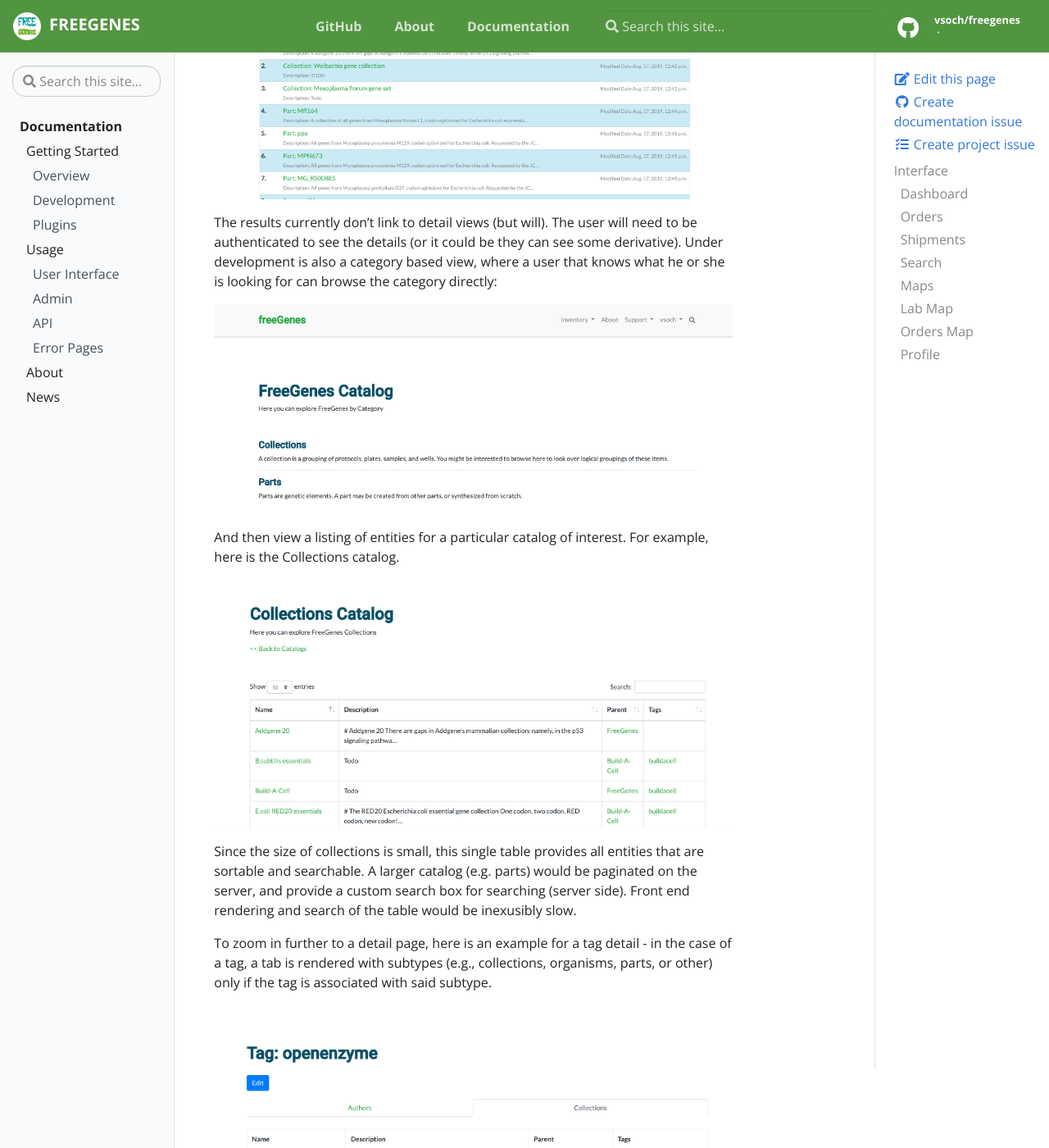
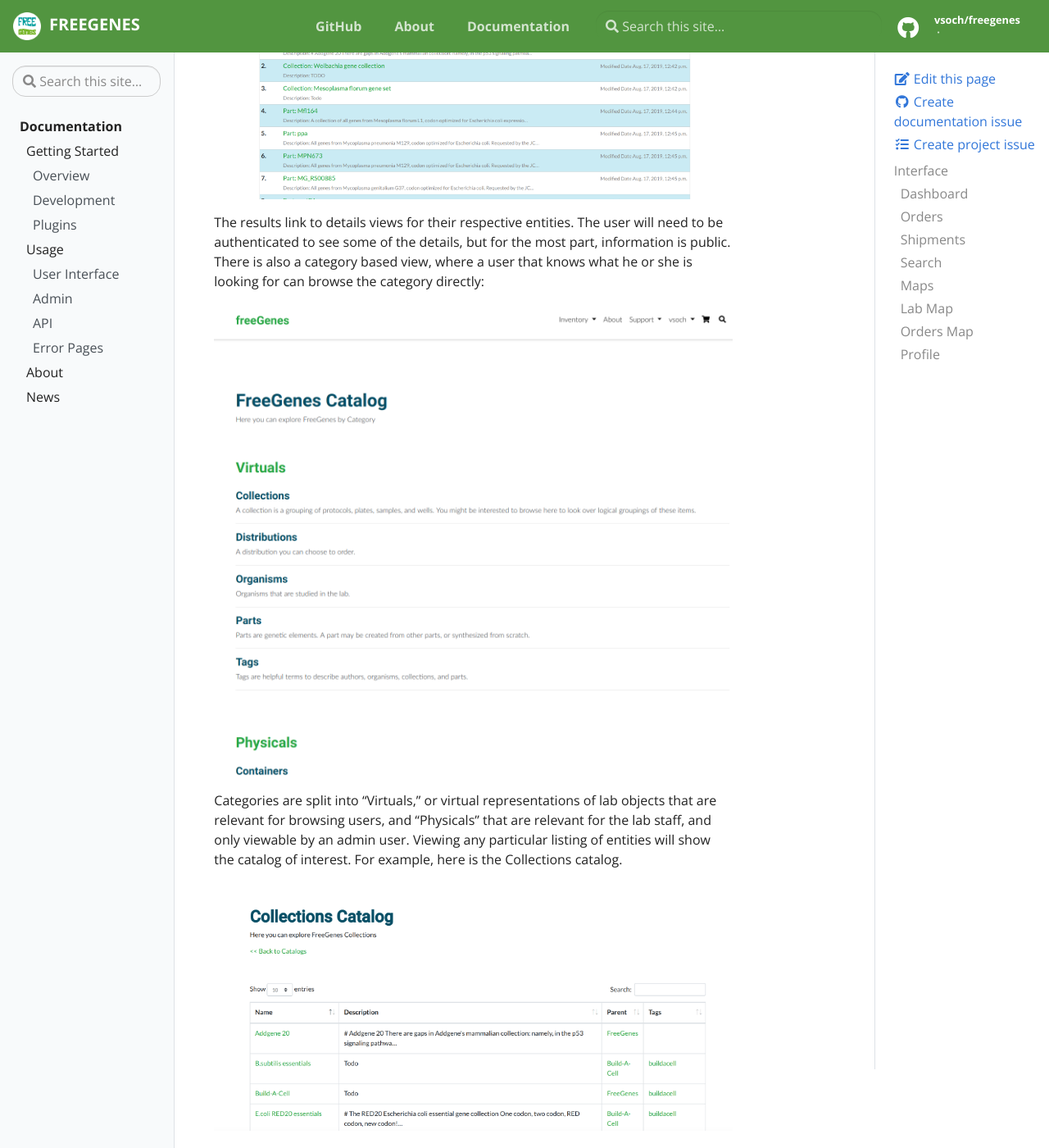
Before and after one commit to vsoch/freegenes, a Jekyll site: the page built from docs/_docs/usage/interface.md, in a window 1280 px wide and 1400 px high, scrolled down 6391 px. Shown: the whole window at 82% size. Built offline with Jekyll 4.4.1, drawn with Linux system fonts in a browser that asks for light colours.

Commit message:
update catalog picture
Signed-off-by: Vanessa Sochat <vsochat@stanford.edu>

```diff
--- a/docs/_docs/usage/interface.md
+++ b/docs/_docs/usage/interface.md
@@ -109,16 +109,18 @@
 
 ![search-result.png]({{ site.baseurl }}/docs/usage/search-result.png)
 
-The results currently don't link to detail views (but will). The user will
-need to be authenticated to see the details (or it could be they can
-see some derivative). Under development is also a category based view,
+The results link to details views for their respective entities. The user will
+need to be authenticated to see some of the details, but for the most part,
+information is public. There is also a category based view,
 where a user that knows what he or she is looking for can browse the category
 directly:
 
 ![catalog.png]({{ site.baseurl }}/docs/usage/catalog.png)
 
-And then view a listing of entities for a particular catalog of interest. For
-example, here is the Collections catalog.
+Categories are split into "Virtuals," or virtual representations of lab objects
+that are relevant for browsing users, and "Physicals" that are relevant for the lab
+staff, and only viewable by an admin user. Viewing any particular listing of entities
+will show the catalog of interest. For example, here is the Collections catalog.
 
 ![catalog-collections.png]({{ site.baseurl }}/docs/usage/catalog-collections.png)
 
```
Also changed, not shown: docs/_docs/usage/catalog.png.
